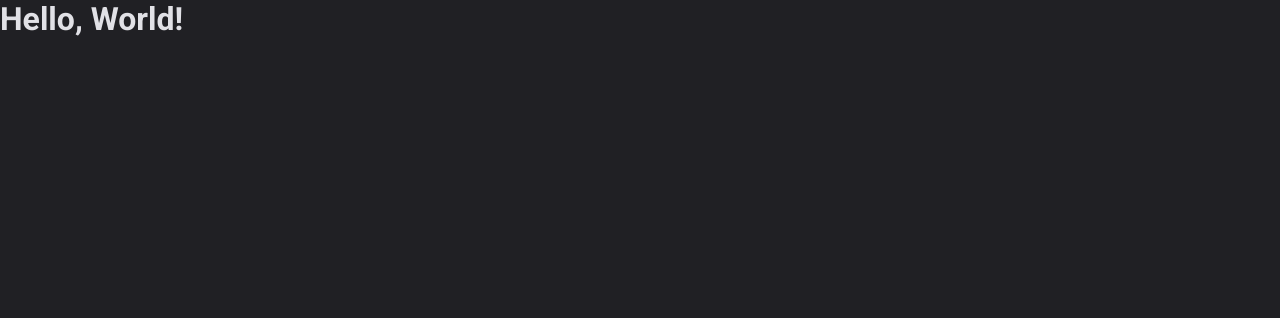
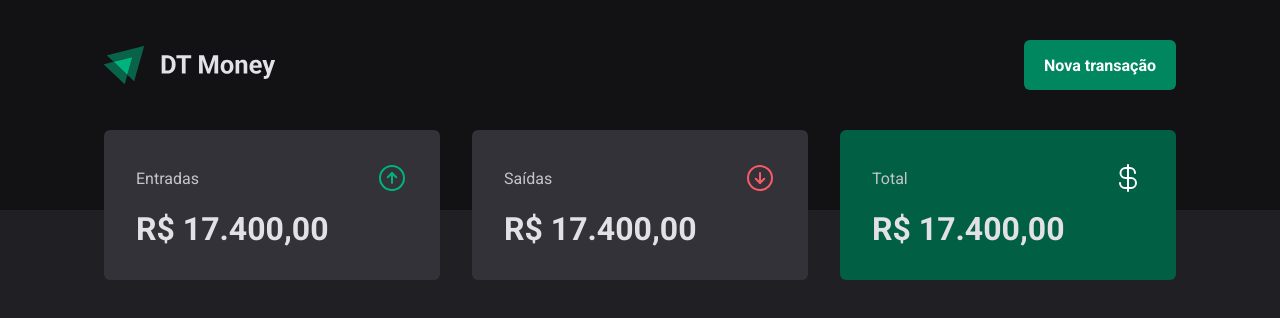
Before and after one commit to VitorCruz78/DT-Money, a React (Vite) app in the folder dt-money/: page / in a window 1280 px wide. Shown: the top 318 px of the page. Built offline with nearby package versions, Linux system fonts and the light colour scheme.

Commit message:
Criação de componentes de Header e Summary

```diff
--- a/dt-money/package.json
+++ b/dt-money/package.json
@@ -10,6 +10,7 @@
     "preview": "vite preview"
   },
   "dependencies": {
+    "phosphor-react": "^1.4.1",
     "react": "^18.2.0",
     "react-dom": "^18.2.0",
     "styled-components": "^6.1.1"
--- a/dt-money/src/App.tsx
+++ b/dt-money/src/App.tsx
@@ -1,13 +1,14 @@
 import { ThemeProvider } from "styled-components";
 import { defaultTheme } from "./styles/Themes/default";
 import { GlobalStyle } from "./styles/global";
+import { Transactions } from "./pages/Transactions";
 
 export function App() {
 
   return (
     <ThemeProvider theme={defaultTheme}>
       <GlobalStyle />
-      <h1>Hello, World!</h1>
+      <Transactions />
     </ThemeProvider>
   )
 }
--- /dev/null
+++ b/dt-money/src/components/Header/index.tsx
@@ -0,0 +1,14 @@
+import { HeaderContainer, HeaderContent, NewTransactionButton } from "./styles";
+import logoImg from '../../assets/logo.svg'
+
+export function Header() {
+    return (
+        <HeaderContainer>
+            <HeaderContent>
+                <img src={logoImg} />
+
+                <NewTransactionButton>Nova transação</NewTransactionButton>
+            </HeaderContent>
+        </HeaderContainer>
+    )
+}
--- /dev/null
+++ b/dt-money/src/components/Header/styles.ts
@@ -0,0 +1,33 @@
+import styled from "styled-components";
+
+export const HeaderContainer = styled.header`
+    background: ${props => props.theme["gray-900"]};
+    padding: 2.5rem 0 7.5rem;
+`;
+
+export const HeaderContent = styled.div`
+    width: 100%;
+    max-width: 1120px;
+    margin: 0 auto;
+    padding: 0 1.5rem;
+
+    display: flex;
+    justify-content: space-between;
+    align-items: center;
+`
+
+export const NewTransactionButton = styled.button`
+    height: 50px;
+    border: 0;
+    background: ${props => props.theme["green-500"]};
+    color: ${props => props.theme.white};
+    font-weight: bold;
+    padding: 0 1.25rem;
+    border-radius: 6px;
+    cursor: pointer;
+
+    &:hover {
+        background: ${props => props.theme["green-700"]};
+        transition: background-color 0.2s;
+    }
+`
--- /dev/null
+++ b/dt-money/src/components/Summary/index.tsx
@@ -0,0 +1,35 @@
+import { SummaryCard, SummaryContainer } from "./styles";
+import { ArrowCircleDown, ArrowCircleUp, CurrencyDollar } from 'phosphor-react'
+
+export function Summary() {
+    return (
+        <SummaryContainer>
+            <SummaryCard>
+                <header>
+                    <span>Entradas</span>
+                    <ArrowCircleUp size={32} color="#00b37e" />
+                </header>
+
+                <strong>R$ 17.400,00</strong>
+            </SummaryCard>
+
+            <SummaryCard>
+                <header>
+                    <span>Saídas</span>
+                    <ArrowCircleDown size={32} color="#f75a68" />
+                </header>
+
+                <strong>R$ 17.400,00</strong>
+            </SummaryCard>
+
+            <SummaryCard variant="green">
+                <header>
+                    <span>Total</span>
+                    <CurrencyDollar size={32} color="#fff" />
+                </header>
+
+                <strong>R$ 17.400,00</strong>
+            </SummaryCard>
+        </SummaryContainer>
+    )
+}
--- /dev/null
+++ b/dt-money/src/components/Summary/styles.ts
@@ -0,0 +1,40 @@
+import styled, { css } from "styled-components";
+
+export const SummaryContainer = styled.section`
+    width: 100%;
+    max-width: 1120px;
+    margin: 0 auto;
+    padding: 0 1.5rem;
+    margin-top: -5rem;
+
+    display: grid;
+    grid-template-columns: repeat(3, 1fr);
+    gap: 2rem;
+`
+
+interface SummaryCardProps {
+    variant?: 'green'
+}
+
+export const SummaryCard = styled.div<SummaryCardProps>`
+    background: ${props => props.theme["gray-600"]};
+    border-radius: 6px;
+    padding: 2rem;
+
+    header {
+        display: flex;
+        align-items: center;
+        justify-content: space-between;
+        color: ${props => props.theme["gray-300"]};
+    }
+
+    strong {
+        display: block;
+        margin-top: 1rem;
+        font-size: 2rem;
+    }
+
+    ${props => props.variant === 'green' && css`
+        background: ${props => props.theme["green-700"]};
+    `}
+`
--- /dev/null
+++ b/dt-money/src/pages/Transactions.tsx
@@ -0,0 +1,11 @@
+import { Header } from "../components/Header";
+import { Summary } from "../components/Summary";
+
+export function Transactions() {
+    return (
+        <div>
+            <Header />
+            <Summary />
+        </div>
+    )
+}
```
Also changed, not shown: dt-money/src/assets/logo.svg (added), dt-money/src/pages/styles.ts (added), 1 other file (tests, documents, lock files or other folders).
